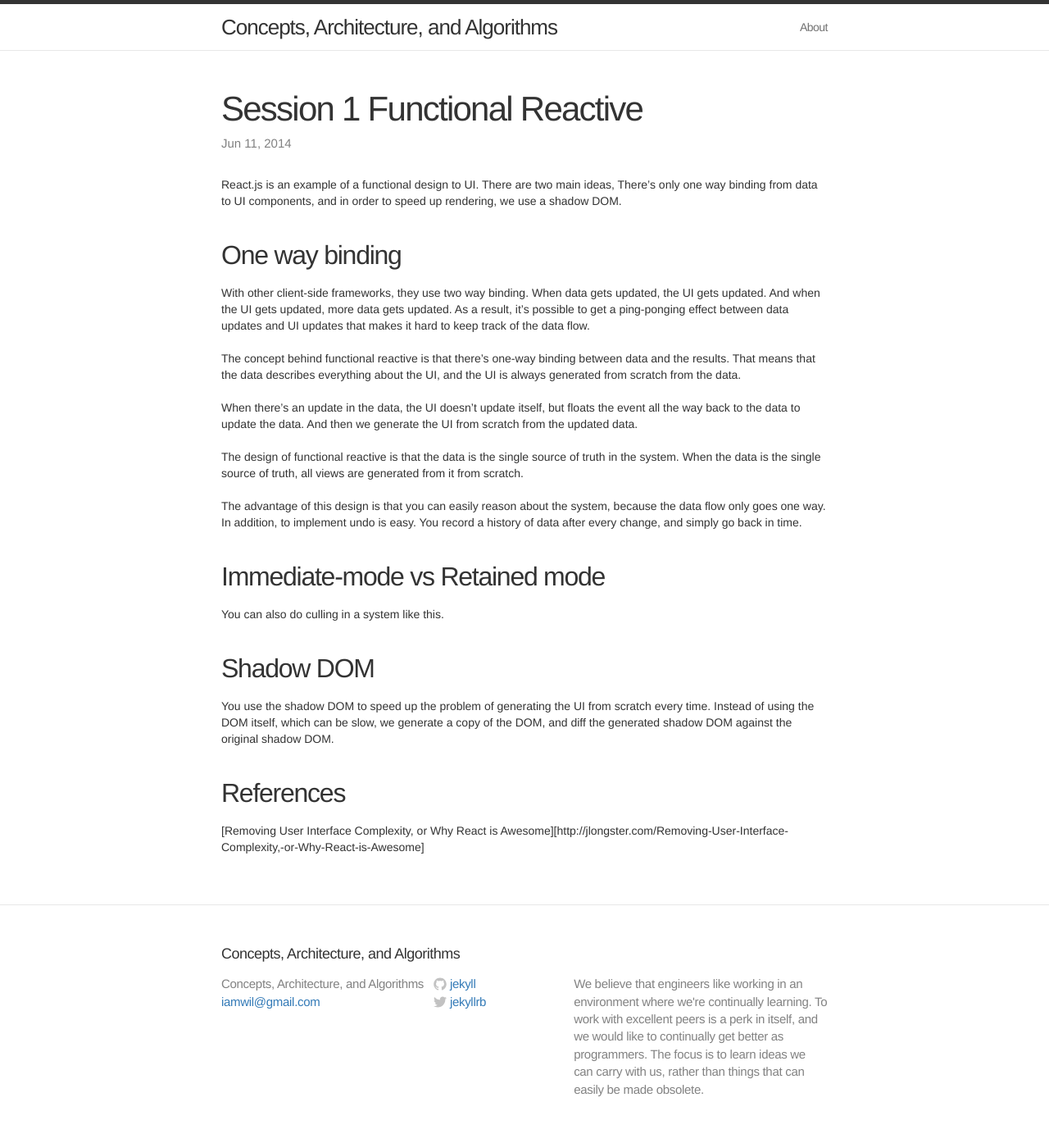
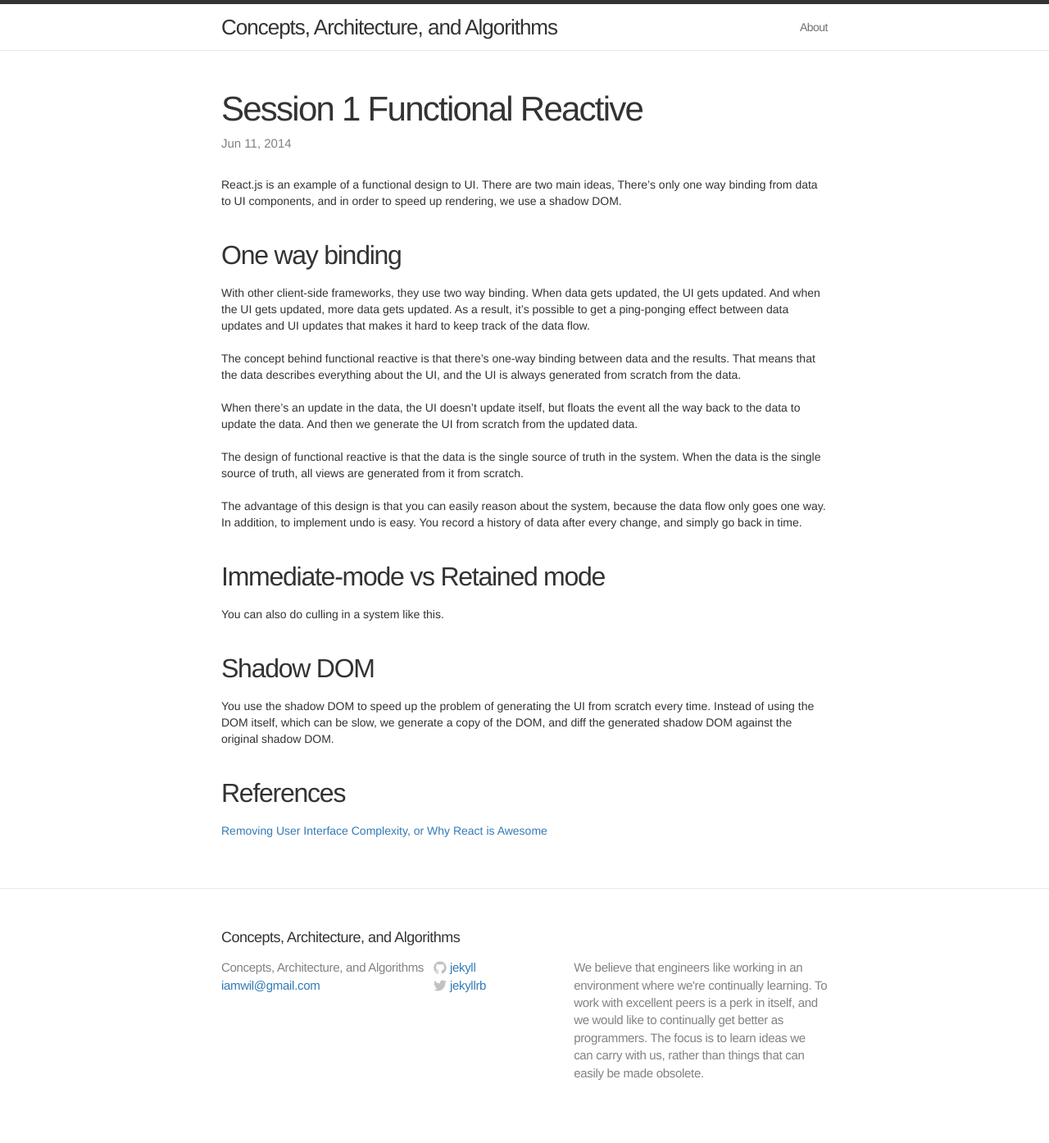
Before and after one commit to iamwilhelm/caa, a Jekyll site: the page built from _posts/2014-06-11-session-1-functional-reactive.markdown, in a window 1280 px wide. Shown: the whole page at 82% size. Built offline with Jekyll 4.4.1, drawn with Linux system fonts in a browser that asks for light colours; nearby versions of some CDN libraries.

Commit message:
fix link

```diff
--- a/_posts/2014-06-11-session-1-functional-reactive.markdown
+++ b/_posts/2014-06-11-session-1-functional-reactive.markdown
@@ -45,4 +45,4 @@
 
 ## References
 
-[Removing User Interface Complexity, or Why React is Awesome][http://jlongster.com/Removing-User-Interface-Complexity,-or-Why-React-is-Awesome]
+[Removing User Interface Complexity, or Why React is Awesome](http://jlongster.com/Removing-User-Interface-Complexity,-or-Why-React-is-Awesome)
```
